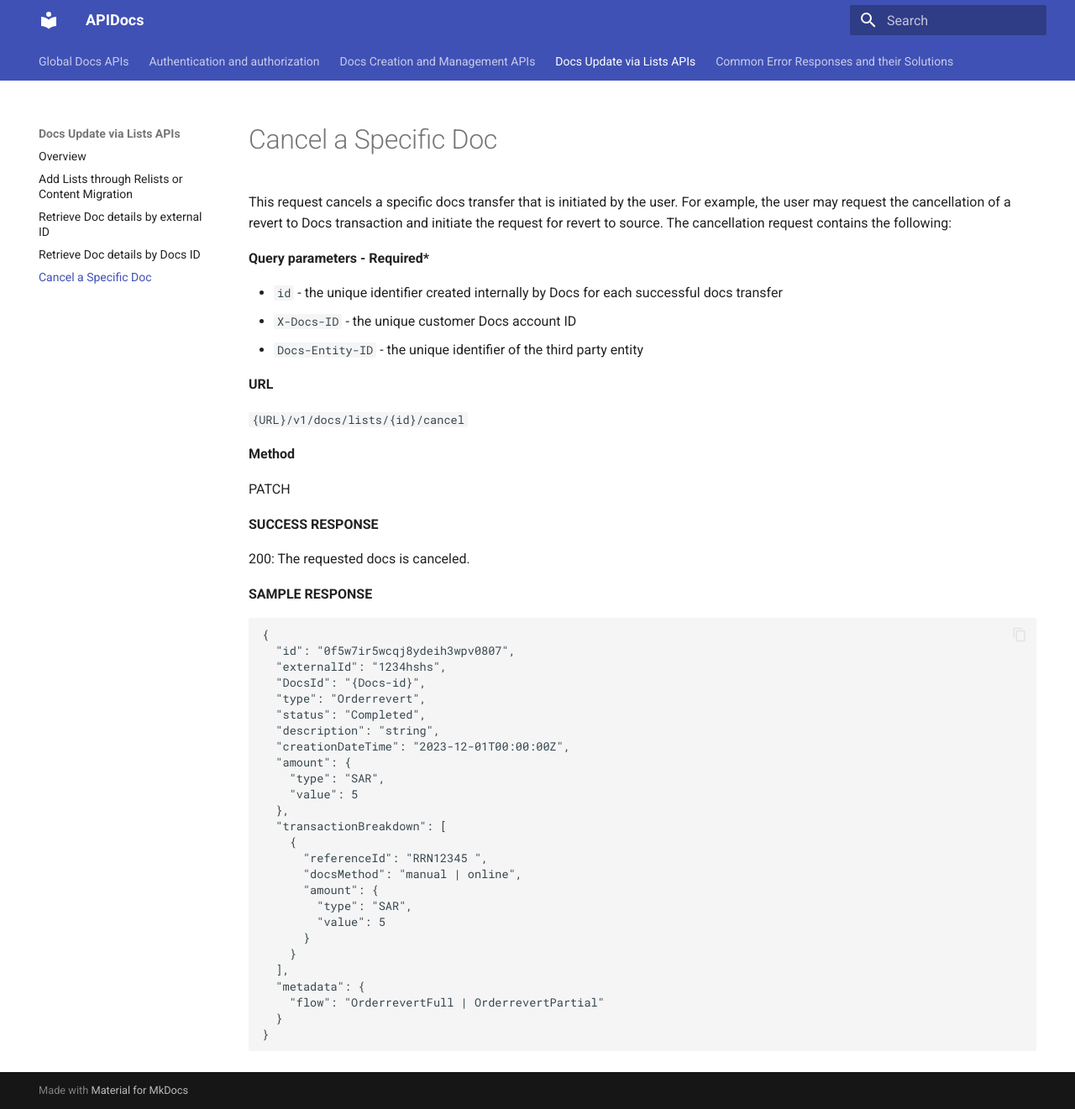
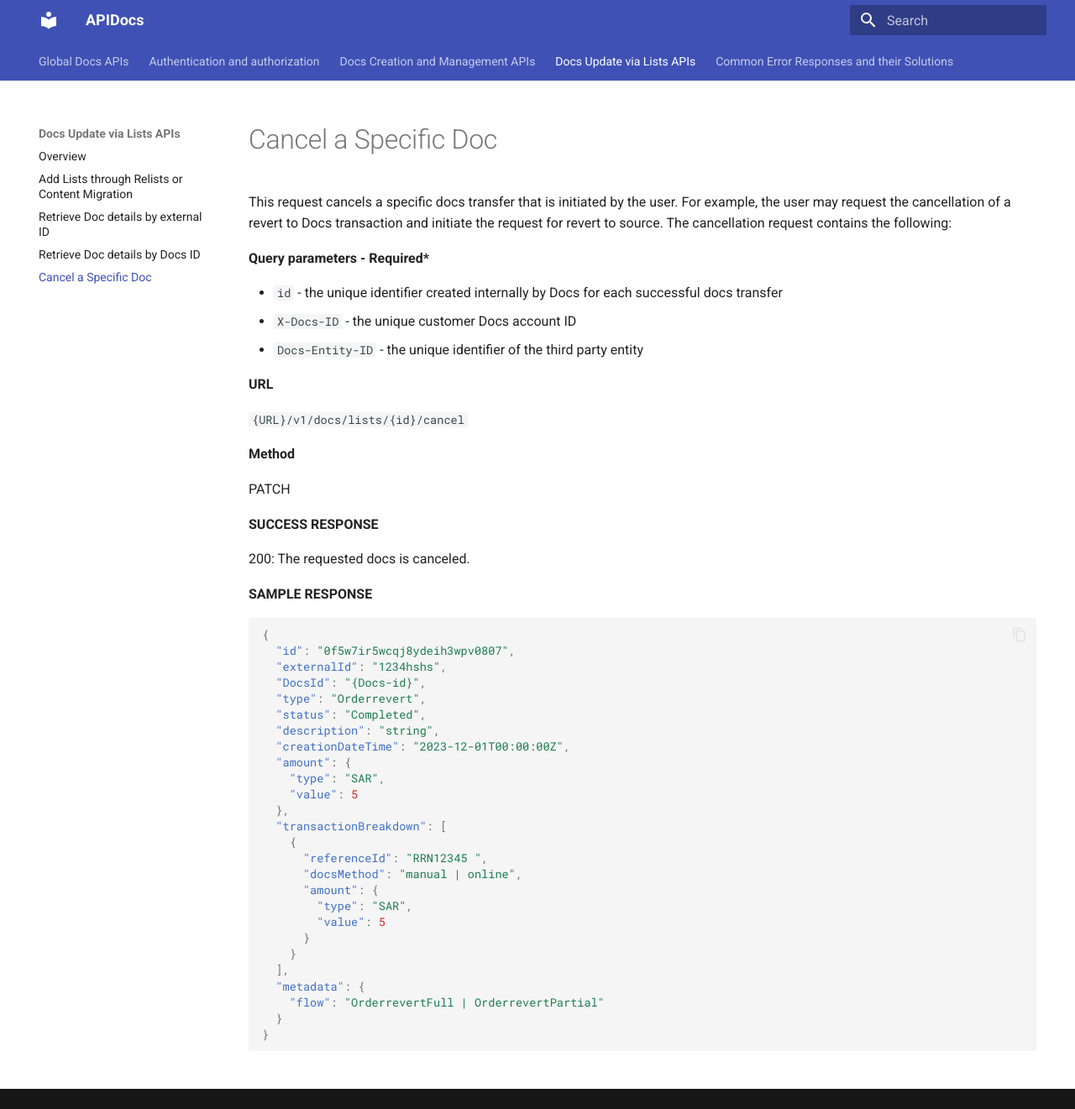
Before and after one commit to AllAboutDocs/APIDocs, an MkDocs documentation site: the page built from docs/docs-update-via-lists-apis/cancel-a-specific-doc.md, in a window 1280 px wide and 1321 px high. Shown: the whole window at 84% size. Built offline with MkDocs 1.6.1 and Material for MkDocs 9.7.7, drawn with Linux system fonts in a browser that asks for light colours.

Commit message:
Added Markdown extensions

```diff
--- a/mkdocs.yml
+++ b/mkdocs.yml
@@ -5,16 +5,12 @@ theme:
   features:
     - navigation.tabs
     - navigation.sections
-    - navigation.top
     - search.suggest
     - search.highlight
     - content.code.copy
     - content.code.annotate
     - content.tabs.link
     - toc.integrate
-
-collapse_navigation: false
-navigation_depth: 4
 
 nav:
   - Global Docs APIs: index.md
@@ -37,3 +33,24 @@ nav:
       - Cancel a Specific Doc: docs-update-via-lists-apis/cancel-a-specific-doc.md
 
   - Common Error Responses and their Solutions: common-error-responses-and-their-solutions.md
+
+markdown_extensions:
+  - admonition
+  - attr_list
+  - def_list
+  - md_in_html
+  - toc:
+      permalink: true
+      toc_depth: 2
+  - pymdownx.highlight
+  - pymdownx.superfences
+  - pymdownx.details
+  - pymdownx.critic
+  - pymdownx.caret
+  - pymdownx.mark
+  - pymdownx.tilde
+  - pymdownx.tabbed:
+      alternate_style: true
+
+extra:
+  generator: false
```
